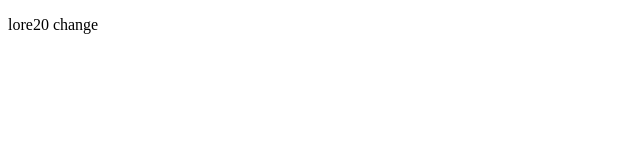
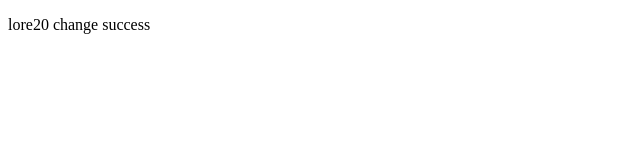
Before and after one commit to tanim92/mern, a plain HTML site: page index.html in a window 1280 px wide. Shown: the full height of the page, 0-640 px from the left. Drawn offline with Linux system fonts and the light colour scheme.

Commit message:
exta added

```diff
--- a/index.html
+++ b/index.html
@@ -6,7 +6,7 @@
     <title>Document</title>
 </head>
 <body>
-    <p>lore20 change
+    <p>lore20 change success
 
     </p>
 
```
